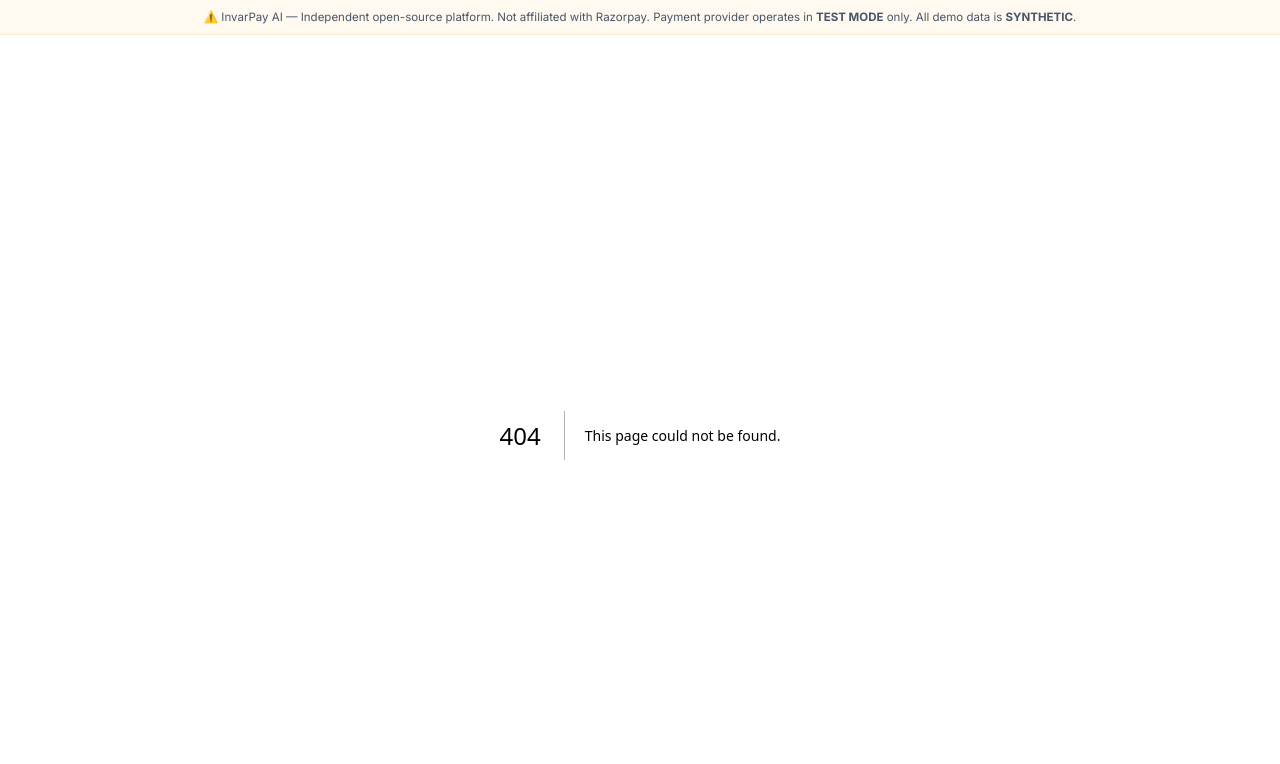
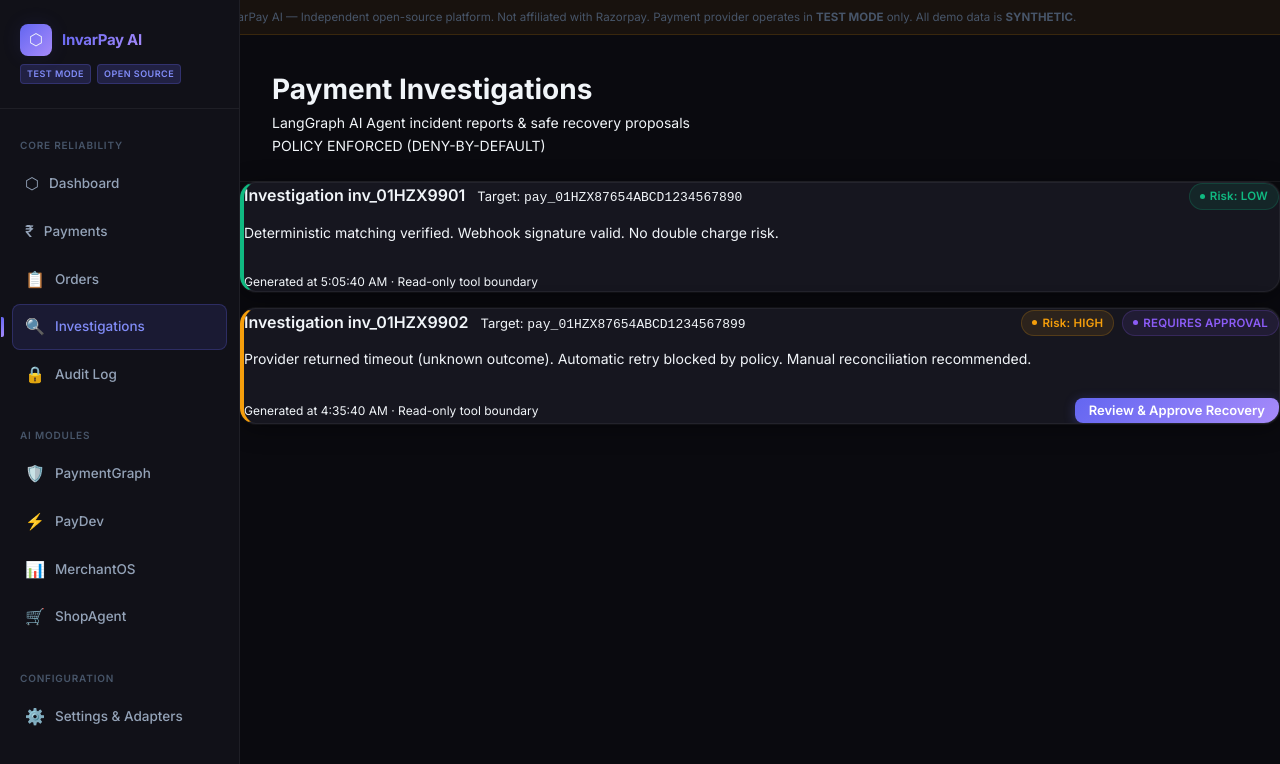
Before and after one commit to karthikrshet/InvarPay, a Next.js app in the folder apps/web/: page /investigations in a window 1280 px wide. Before the commit this address had no page. Shown: the top 764 px of the page. Built offline with nearby package versions, Linux system fonts and the light colour scheme.

Commit message:
feat(web): Build autonomous payment investigation timeline view with agent decisions

```diff
--- /dev/null
+++ b/apps/web/app/investigations/page.tsx
@@ -0,0 +1,99 @@
+'use client'
+
+import { useEffect, useState } from 'react'
+import { Sidebar } from '../../components/Sidebar'
+
+interface Investigation {
+  id: string
+  payment_id: string
+  status: string
+  finding: string
+  risk_level: string
+  requires_approval: boolean
+  created_at: string
+}
+
+export default function InvestigationsPage() {
+  const [investigations, setInvestigations] = useState<Investigation[]>([])
+
+  useEffect(() => {
+    setInvestigations([
+      {
+        id: 'inv_01HZX9901',
+        payment_id: 'pay_01HZX87654ABCD1234567890',
+        status: 'completed',
+        finding: 'Deterministic matching verified. Webhook signature valid. No double charge risk.',
+        risk_level: 'LOW',
+        requires_approval: false,
+        created_at: new Date().toISOString(),
+      },
+      {
+        id: 'inv_01HZX9902',
+        payment_id: 'pay_01HZX87654ABCD1234567899',
+        status: 'awaiting_approval',
+        finding: 'Provider returned timeout (unknown outcome). Automatic retry blocked by policy. Manual reconciliation recommended.',
+        risk_level: 'HIGH',
+        requires_approval: true,
+        created_at: new Date(Date.now() - 1800000).toISOString(),
+      },
+    ])
+  }, [])
+
+  return (
+    <div className="layout">
+      <Sidebar />
+      <main className="main-content">
+        <header className="page-header">
+          <div>
+            <h1 className="page-title">Payment Investigations</h1>
+            <p className="page-subtitle">LangGraph AI Agent incident reports & safe recovery proposals</p>
+          </div>
+          <div className="provider-pill">
+            <span className="provider-dot" />
+            <span>POLICY ENFORCED (DENY-BY-DEFAULT)</span>
+          </div>
+        </header>
+
+        <div style={{ display: 'grid', gap: 16 }}>
+          {investigations.map(inv => (
+            <div key={inv.id} className="card" style={{ borderLeft: inv.requires_approval ? '4px solid #f59e0b' : '4px solid #10b981' }}>
+              <div style={{ display: 'flex', justifyContent: 'space-between', alignItems: 'center', marginBottom: 12 }}>
+                <div>
+                  <span style={{ fontWeight: 600, fontSize: 16 }}>Investigation {inv.id}</span>
+                  <span style={{ marginLeft: 12, color: 'var(--color-text-muted)', fontSize: 13 }}>
+                    Target: <code>{inv.payment_id}</code>
+                  </span>
+                </div>
+                <div>
+                  <span className={`badge badge-${inv.risk_level === 'HIGH' ? 'unknown' : 'captured'}`}>
+                    Risk: {inv.risk_level}
+                  </span>
+                  {inv.requires_approval && (
+                    <span className="badge badge-pending" style={{ marginLeft: 8 }}>
+                      REQUIRES APPROVAL
+                    </span>
+                  )}
+                </div>
+              </div>
+
+              <p style={{ color: 'var(--color-text-secondary)', lineHeight: 1.6, marginBottom: 16 }}>
+                {inv.finding}
+              </p>
+
+              <div style={{ display: 'flex', justifyContent: 'space-between', alignItems: 'center', paddingTop: 12, borderTop: '1px solid var(--color-border)' }}>
+                <span style={{ fontSize: 12, color: 'var(--color-text-muted)' }}>
+                  Generated at {new Date(inv.created_at).toLocaleTimeString()} · Read-only tool boundary
+                </span>
+                {inv.requires_approval && (
+                  <button className="btn btn-primary" style={{ padding: '6px 14px', fontSize: 13 }}>
+                    Review & Approve Recovery
+                  </button>
+                )}
+              </div>
+            </div>
+          ))}
+        </div>
+      </main>
+    </div>
+  )
+}
```
